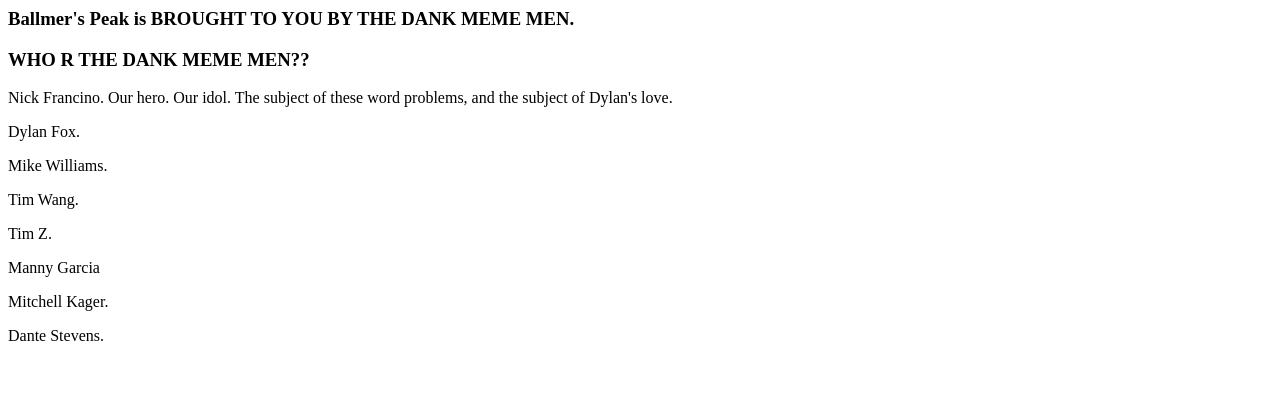
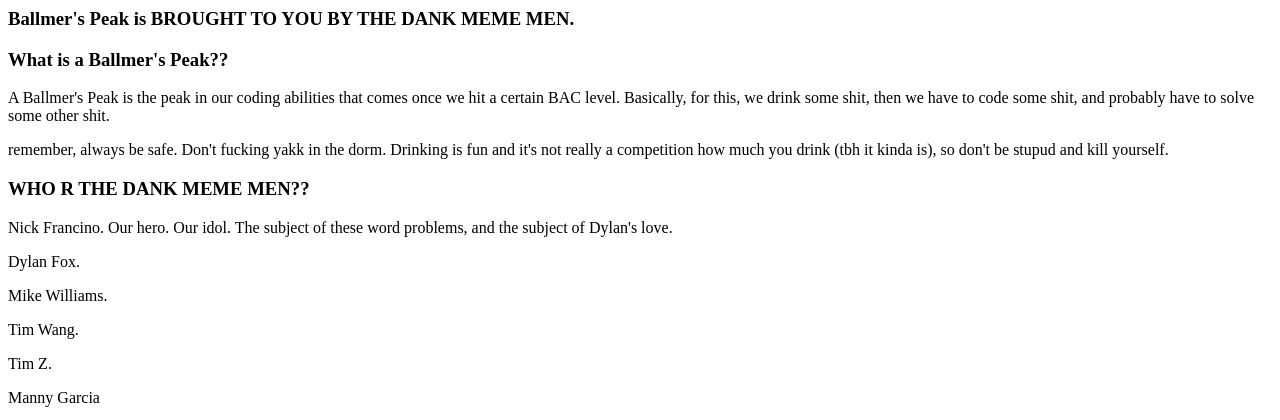
Before and after one commit to Timtim305/umd-ballmers-peak, a Flask app: template templates/about.html in a window 1280 px wide. Shown: the top 420 px of the page. Run offline with Flask 2, Linux system fonts and the light colour scheme; the template is opened without the code that fills it, so the values that code supplies are empty.

Commit message:
Set up about page

```diff
--- a/app.py
+++ b/app.py
@@ -3,6 +3,10 @@ import sqlite3 as sql
 app = Flask(__name__)
 
 DATABASE = 'Teams.db'
+
+@app.route('/about')
+def about():
+   return render_template('about.html')
 
 @app.route('/registerteam')
 def new_team():
--- a/templates/about.html
+++ b/templates/about.html
@@ -1,7 +1,11 @@
 <html>
    <body>
+         <h3>Ballmer's Peak is BROUGHT TO YOU BY THE DANK MEME MEN.</h3>
+         <h3> What is a Ballmer's Peak?? </h3>
+         <p> A Ballmer's Peak is the peak in our coding abilities that comes once we hit a certain BAC level. Basically, for this, we drink some shit, then we have to code some shit, and probably have to solve some other shit. </p>
 
-         <h3>Ballmer's Peak is BROUGHT TO YOU BY THE DANK MEME MEN.</h3>
+         <p>remember, always be safe. Don't fucking yakk in the dorm. Drinking is fun and it's not really a competition how much you drink (tbh it kinda is), so don't be stupud and kill yourself.</p>
+
          <h3>WHO R THE DANK MEME MEN??</h3>
          <p> Nick Francino. Our hero. Our idol. The subject of these word problems, and the subject of Dylan's love.
          </p>
--- a/templates/home.html
+++ b/templates/home.html
@@ -42,7 +42,7 @@
           <li><a href="/registermember">Register Player</a></li>
           <li><a href="/questions">Questions</a></li>
           <li><a href="leaderboard">Leaderboard</a></li>
-          <li><a href="#">About</a></li>
+          <li><a href="/about">About</a></li>
         </ul>
       </nav>
 
```
